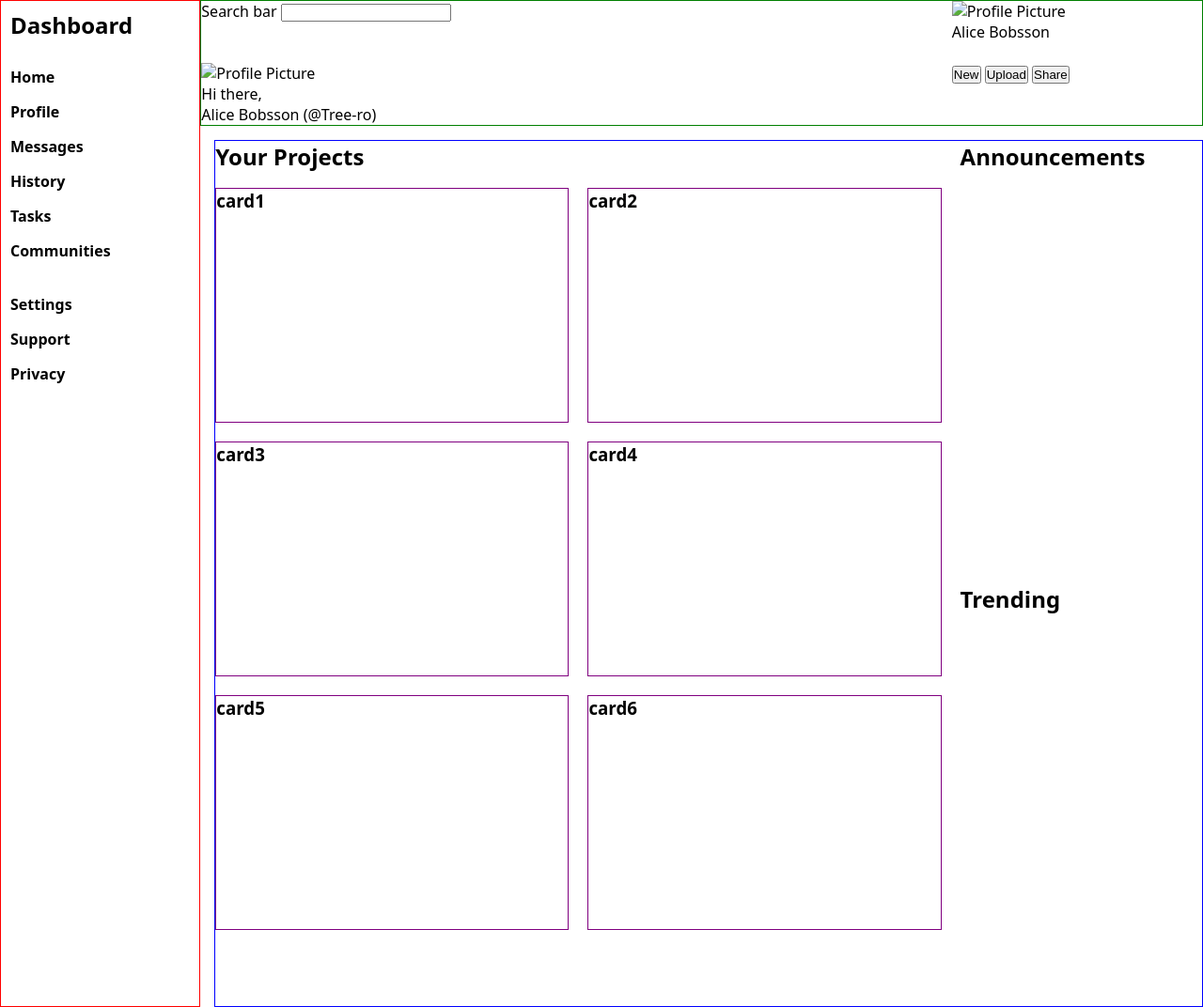
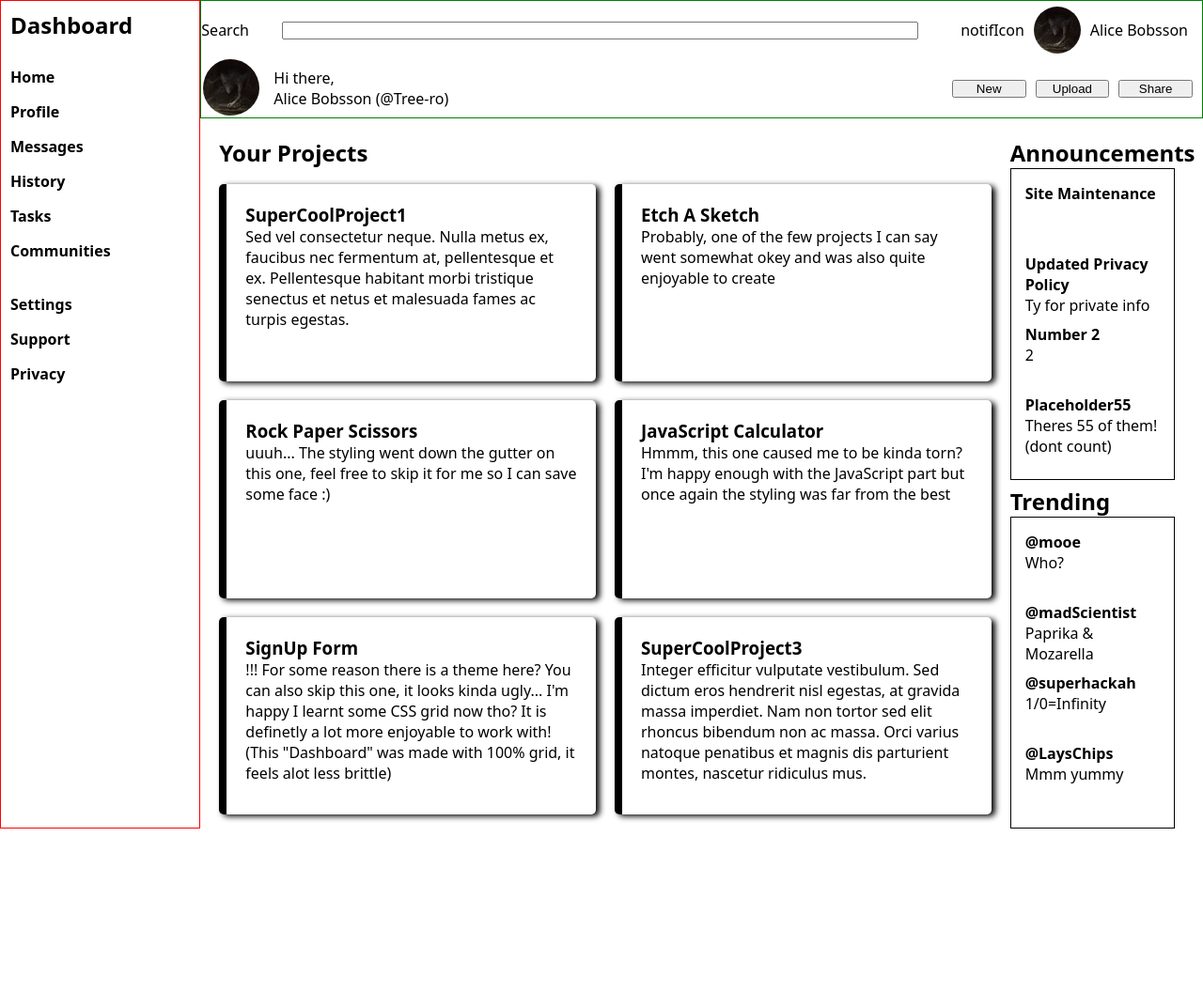
Before and after one commit to Tree-Ro/admin-dashboard, a plain HTML site: page index.html in a window 1280 px wide. Shown: the whole page at 94% size. After the commit the page ends 882 px from the top, so only its background shows below. Drawn offline with Linux system fonts and the light colour scheme.

Commit message:
Added placeholders for everything and finalized overall layout

```diff
--- a/index.html
+++ b/index.html
@@ -30,16 +30,20 @@
 
             <div class="navbar">
                 <div class="search">
+                    <div>Search</div>
                     <label for="searchbar">Search bar</label>
                     <input type="text" name="search-content" id="search-bar" />
                 </div>
                 <div class="user-info">
-                    <!-- Notifications Icon -->
-                    <img src="#" alt="Profile Picture" />
+                    <p class="notif-icon">notifIcon</p>
+                    <img src="images/adminpfp2.webp" alt="Profile Picture" />
                     <p>Alice Bobsson</p>
                 </div>
                 <div class="greetings">
-                    <img src="#" alt="Profile Picture" />
+                    <img
+                        src="images/ezgif.com-webp-to-png-converted.png"
+                        alt="Profile Picture"
+                    />
                     <p>
                         Hi there, <br />
                         Alice Bobsson (@Tree-ro)
@@ -57,43 +61,106 @@
                     <h2>Your Projects</h2>
                     <!-- Box with different projects -->
                     <div class="card">
-                        <h3>card1</h3>
-                        <p></p>
+                        <h3>SuperCoolProject1</h3>
+                        <p>
+                            Sed vel consectetur neque. Nulla metus ex, faucibus
+                            nec fermentum at, pellentesque et ex. Pellentesque
+                            habitant morbi tristique senectus et netus et
+                            malesuada fames ac turpis egestas.
+                        </p>
                         <div class="card-icons"></div>
                     </div>
                     <div class="card">
-                        <h3>card2</h3>
-                        <p></p>
+                        <h3>Etch A Sketch</h3>
+                        <p>
+                            Probably, one of the few projects I can say went
+                            somewhat okey and was also quite enjoyable to create
+                        </p>
                         <div class="card-icons"></div>
                     </div>
                     <div class="card">
-                        <h3>card3</h3>
-                        <p></p>
+                        <h3>Rock Paper Scissors</h3>
+                        <p>
+                            uuuh... The styling went down the gutter on this
+                            one, feel free to skip it for me so I can save some
+                            face :)
+                        </p>
                         <div class="card-icons"></div>
                     </div>
                     <div class="card">
-                        <h3>card4</h3>
-                        <p></p>
+                        <h3>JavaScript Calculator</h3>
+                        <p>
+                            Hmmm, this one caused me to be kinda torn? I'm happy
+                            enough with the JavaScript part but once again the
+                            styling was far from the best
+                        </p>
                         <div class="card-icons"></div>
                     </div>
                     <div class="card">
-                        <h3>card5</h3>
-                        <p></p>
+                        <h3>SignUp Form</h3>
+                        <p>
+                            !!! For some reason there is a theme here? You can
+                            also skip this one, it looks kinda ugly... I'm happy
+                            I learnt some CSS grid now tho? It is definetly a
+                            lot more enjoyable to work with! (This "Dashboard"
+                            was made with 100% grid, it feels alot less brittle)
+                        </p>
                         <div class="card-icons"></div>
                     </div>
                     <div class="card">
-                        <h3>card6</h3>
-                        <p></p>
+                        <h3>SuperCoolProject3</h3>
+                        <p>
+                            Integer efficitur vulputate vestibulum. Sed dictum
+                            eros hendrerit nisl egestas, at gravida massa
+                            imperdiet. Nam non tortor sed elit rhoncus bibendum
+                            non ac massa. Orci varius natoque penatibus et
+                            magnis dis parturient montes, nascetur ridiculus
+                            mus.
+                        </p>
                         <div class="card-icons"></div>
                     </div>
                 </div>
-                <div class="announcements">
+                <div>
                     <h2>Announcements</h2>
-                    <!-- Box with Announcements -->
+                    <div class="announcement-container">
+                        <div>
+                            <h4>Site Maintenance</h4>
+                            <p></p>
+                        </div>
+                        <div>
+                            <h4>Updated Privacy Policy</h4>
+                            <p>Ty for private info</p>
+                        </div>
+                        <div>
+                            <h4>Number 2</h4>
+                            <p>2</p>
+                        </div>
+                        <div>
+                            <h4>Placeholder55</h4>
+                            <p>Theres 55 of them! <br />(dont count)</p>
+                        </div>
+                    </div>
                 </div>
-                <div class="trending">
+                <div>
                     <h2>Trending</h2>
-                    <!-- Box with Trending People -->
+                    <div class="trending-container">
+                        <div>
+                            <h4>@mooe</h4>
+                            <p>Who?</p>
+                        </div>
+                        <div>
+                            <h4>@madScientist</h4>
+                            <p>Paprika & Mozarella</p>
+                        </div>
+                        <div>
+                            <h4>@superhackah</h4>
+                            <p>1/0=Infinity</p>
+                        </div>
+                        <div>
+                            <h4>@LaysChips</h4>
+                            <p>Mmm yummy</p>
+                        </div>
+                    </div>
                 </div>
             </div>
         </div>
--- a/styles.css
+++ b/styles.css
@@ -2,20 +2,21 @@
     margin: 0;
     padding: 0;
 }
-
 html {
     font-family: system-ui, -apple-system, BlinkMacSystemFont, 'Segoe UI', Roboto, Oxygen, Ubuntu, Cantarell, 'Open Sans', 'Helvetica Neue', sans-serif;
 }
-
 a {
     all: unset;
 }
+
+
 
 .container {
     display: grid;
 
     grid-template-columns: 1fr 5fr;
-    grid-template-rows: 1fr 7fr;
+    grid-template-rows: 1fr 6fr;
+
 }
 
 .sidebar {
@@ -23,7 +24,7 @@ a {
     grid-row: 1 / -1;
 
     display: grid;
-    grid-template-rows: 50px auto 1fr;
+    grid-template-rows: 50px min-content min-content;
     gap: 20px;
 }
 .sidebar .logo {
@@ -39,6 +40,7 @@ a {
 .sidebar .alt-categories li {
     margin-bottom: 15px;
     margin-left: 10px;
+    height: min-content;
 
     font-weight: bold
 }
@@ -50,29 +52,91 @@ a {
     grid-template-columns: 3fr 1fr;
     grid-template-rows: 1fr 1fr;
 }
+.navbar .search {
+    display: grid;
+    grid-auto-flow: column;
+    align-items: center;
+    grid-template-columns: auto 1fr;
+}
+.navbar .search input[type='text'] {
+    width: 90%;
+    place-self: center;
+}
+.navbar .search label {
+    display: none;
+}
+.navbar .user-info {
+    display: grid;
+    grid-template-columns: 1fr auto auto;
+    align-items: center;
+    gap: 10px;
+    justify-items: end;
+    margin-right: 15px;
+}
+.navbar .user-info img {
+    width: 50px;
+    border-radius: 100%;
+}
+.navbar .greetings {
+    display: grid;
+    grid-template-columns: auto 1fr;
+    align-items: center;
+    gap: 15px;
+}
+.navbar .greetings img {
+    border-radius: 100%;
+    height: 60px;
+    width: 60px;
+    padding-left: 2px;
+    padding-bottom: 2px;
+}
+.navbar .actions {
+    display: grid;
+    align-items: center;
+    grid-auto-flow: column;
+    grid-template-columns: repeat(3, calc(100% / 3));
+    gap: 10px;
+
+    margin-right: 30px;
+}
+.navbar .actions button {
+    width: 100%
+}
 
 .content {
-    border: 1px solid blue;
-    margin-top: 15px;
-    margin-left: 15px;
+    display: grid;
+    grid-template: 1fr 1fr / 4fr 1fr;
+    gap: 20px;
 
-    display: grid;
-    grid-template-columns: 3fr 1fr;
-    grid-template-rows: 1fr 1fr;
-    gap: 20px;
+    padding-left: 20px;
+    padding-top: 20px;
+    margin-bottom: 15px;
 }
 .content .main-content {
     grid-row: 1 / -1;
 
     display: grid;
-    grid-template-columns: repeat(auto-fit, minmax(300px, 1fr));
-    grid-template-rows: 30px;
-    grid-auto-rows: 250px;
+    grid-template: 30px repeat(3, minmax(150px, 1fr)) / 1fr 1fr;
     gap: 20px;
 }
 .content .main-content h2 {
     grid-column: 1 / -1;
 }
 .content .main-content .card {
-    border: 1px solid purple;
+    border-left: 8px solid black;
+    border-radius: 5px;
+    padding: 20px;
+    box-shadow: 4px 2px 6px black;
 }
+.content .trending-container,
+.content .announcement-container {
+    border: 1px solid black;
+    margin-right: 30px;
+    padding-top: 15px;
+    padding-left: 15px;
+    padding-right: 15px;
+    height:90%;
+
+    display: grid;
+    grid-auto-rows: 75px;
+}
```
Also changed, not shown: images/adminpfp2.webp (added), images/ezgif.com-webp-to-png-converted.png (added).
